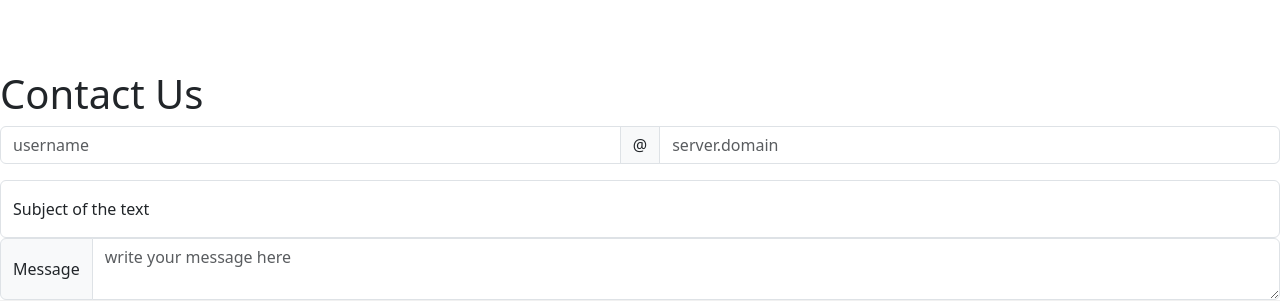
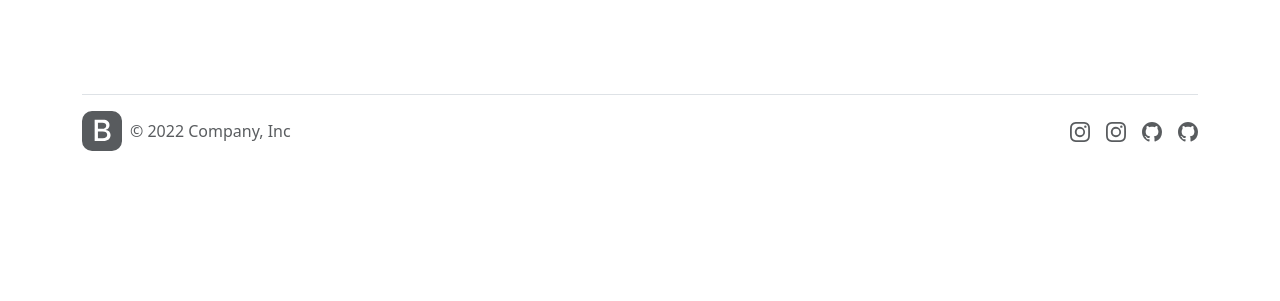
Before and after one commit to WebDevJoJo/Portfolio-angular, an Angular app in the folder JoeleMattia-portfolio/: page / in a window 1280 px wide. Shown: the part 514-815 px from the top of the page. Built offline with nearby package versions, Linux system fonts and the light colour scheme.

Commit message:
footer redone better

```diff
--- a/JoeleMattia-portfolio/src/app/app.component.html
+++ b/JoeleMattia-portfolio/src/app/app.component.html
@@ -9,8 +9,6 @@
   <body>
     <app-home></app-home>
 
-    <app-contact-us></app-contact-us>
-
     <app-footer></app-footer>
   </body>
 </html>
--- a/JoeleMattia-portfolio/src/app/footer/footer.component.html
+++ b/JoeleMattia-portfolio/src/app/footer/footer.component.html
@@ -6,26 +6,46 @@
     <meta name="viewport" content="width=device-width, initial-scale=1.0" />
   </head>
   <body>
+    <div class="container">
       <footer
-      class="text-center text-white justify-content-evenly"
-      style="background-color: #f1f1f1"
+        class="d-flex flex-wrap justify-content-between align-items-center py-3 my-4 border-top"
       >
-      <div class="container pt-4">
-        <!-- Social media section -->
-        <section class="mb-4">
-          <!-- Instagram Joele -->
+        <div class="col-md-4 d-flex align-items-center">
           <a
-            mdbRipple
-            rippleColor="dark"
-            class="btn btn-link btn-floating btn-lg text-dark m-5 px-5 gap-5"
-            href="https://www.instagram.com/jojo_mlc/"
-            target="_blank"
-            role="button"
+            href="/"
+            class="mb-3 me-2 mb-md-0 text-muted text-decoration-none lh-1"
           >
             <svg
               xmlns="http://www.w3.org/2000/svg"
-              width="30"
-              height="30"
+              width="40"
+              height="40"
+              fill="currentColor"
+              class="bi bi-bootstrap-fill"
+              viewBox="0 0 16 16"
+            >
+              <path
+                d="M6.375 7.125V4.658h1.78c.973 0 1.542.457 1.542 1.237 0 .802-.604 1.23-1.764 1.23H6.375zm0 3.762h1.898c1.184 0 1.81-.48 1.81-1.377 0-.885-.65-1.348-1.886-1.348H6.375v2.725z"
+              />
+              <path
+                d="M4.002 0a4 4 0 0 0-4 4v8a4 4 0 0 0 4 4h8a4 4 0 0 0 4-4V4a4 4 0 0 0-4-4h-8zm1.06 12V3.545h3.399c1.587 0 2.543.809 2.543 2.11 0 .884-.65 1.675-1.483 1.816v.1c1.143.117 1.904.931 1.904 2.033 0 1.488-1.084 2.396-2.888 2.396H5.062z"
+              />
+            </svg>
+          </a>
+          <span class="mb-3 mb-md-0 text-muted">&copy; 2022 Company, Inc</span>
+        </div>
+
+        <ul class="nav col-md-4 justify-content-end list-unstyled d-flex">
+          <!--Instagram Joele-->
+          <li class="ms-3">
+            <a
+              class="text-muted"
+              href="https://www.instagram.com/jojo_mlc/"
+              target="_blank"
+            >
+              <svg
+                xmlns="http://www.w3.org/2000/svg"
+                width="20"
+                height="20"
                 fill="currentColor"
                 class="bi bi-instagram"
                 viewBox="0 0 16 16"
@@ -35,20 +55,19 @@
                 />
               </svg>
             </a>
+          </li>
 
-          <!-- Instagram Mattia -->
+          <!--Instagram Mattia-->
+          <li class="ms-3">
             <a
-            mdbRipple
-            rippleColor="dark"
-            class="btn btn-link btn-floating btn-lg text-dark m-5 px-5 gap-5"
+              class="text-muted"
               href="https://www.instagram.com/mrwatty97/"
               target="_blank"
-            role="button"
             >
               <svg
                 xmlns="http://www.w3.org/2000/svg"
-              width="30"
-              height="30"
+                width="20"
+                height="20"
                 fill="currentColor"
                 class="bi bi-instagram"
                 viewBox="0 0 16 16"
@@ -58,20 +77,19 @@
                 />
               </svg>
             </a>
+          </li>
 
-          <!-- Github Joele -->
+          <!--Github Joele-->
+          <li class="ms-3">
             <a
-            mdbRipple
-            rippleColor="dark"
-            class="btn btn-link btn-floating btn-lg text-dark m-5 px-5 gap-5"
+              class="text-muted"
               href="https://github.com/WebDevJoJo"
               target="_blank"
-            role="button"
             >
               <svg
                 xmlns="http://www.w3.org/2000/svg"
-              width="30"
-              height="30"
+                width="20"
+                height="20"
                 fill="currentColor"
                 class="bi bi-github"
                 viewBox="0 0 16 16"
@@ -81,20 +99,19 @@
                 />
               </svg>
             </a>
+          </li>
 
-          <!-- Github Mattia -->
+          <!--Github Mattia-->
+          <li class="ms-3">
             <a
-            mdbRipple
-            rippleColor="dark"
-            class="btn btn-link btn-floating btn-lg text-dark m-5 px-5 gap-5"
+              class="text-muted"
               href="https://github.com/Mattia280397"
               target="_blank"
-            role="button"
             >
               <svg
                 xmlns="http://www.w3.org/2000/svg"
-              width="30"
-              height="30"
+                width="20"
+                height="20"
                 fill="currentColor"
                 class="bi bi-github"
                 viewBox="0 0 16 16"
@@ -104,18 +121,9 @@
                 />
               </svg>
             </a>
-        </section>
+          </li>
+        </ul>
+      </footer>
     </div>
-
-      <!-- Copyright -->
-      <div
-        class="text-center text-dark p-3"
-        style="background-color: rgba(0, 0, 0, 0.2)"
-      >
-        © 2020 Copyright:
-        <a class="text-dark" href="#">JoeleMattia&Co.</a>
-        - All rights reserved
-      </div>
-    </footer>
   </body>
 </html>
```
Lines whose indentation alone changed are shown as unchanged.
